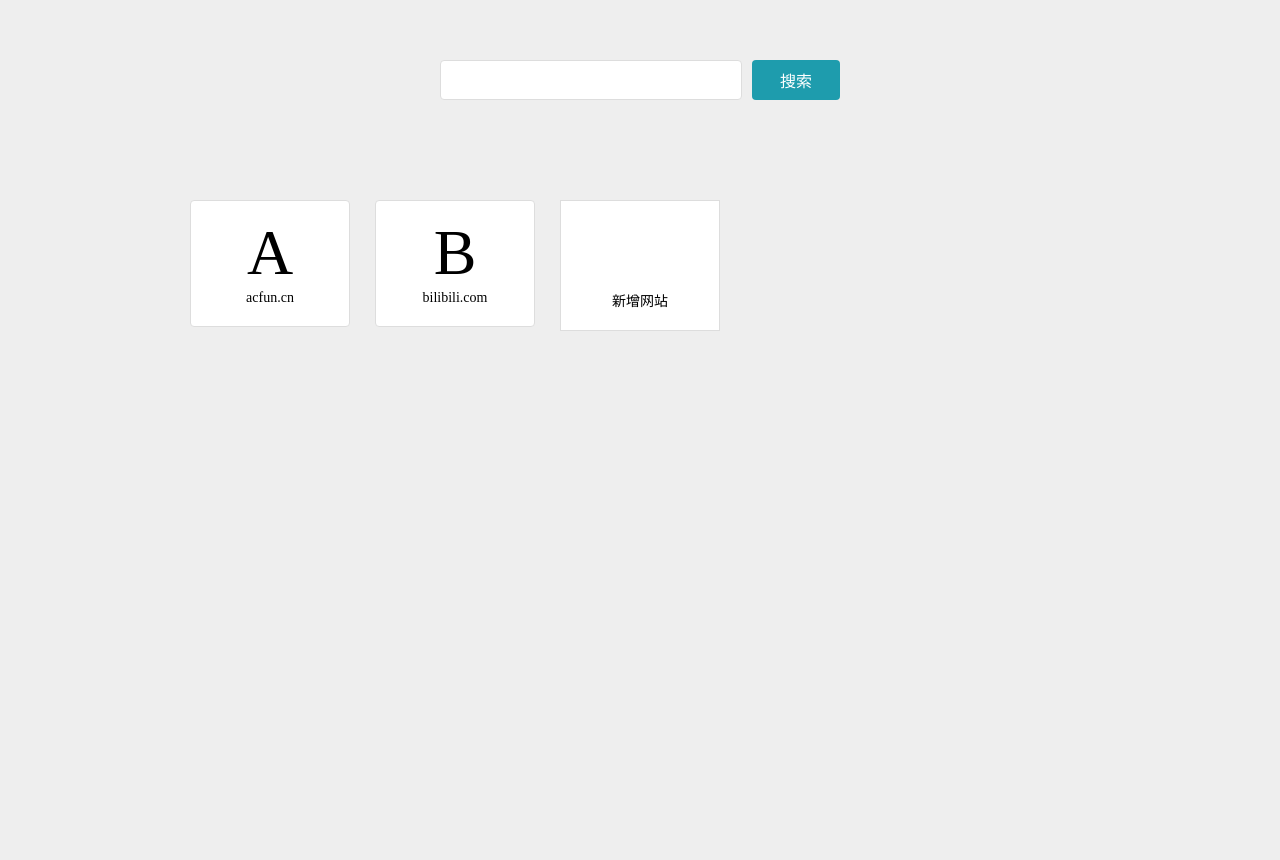
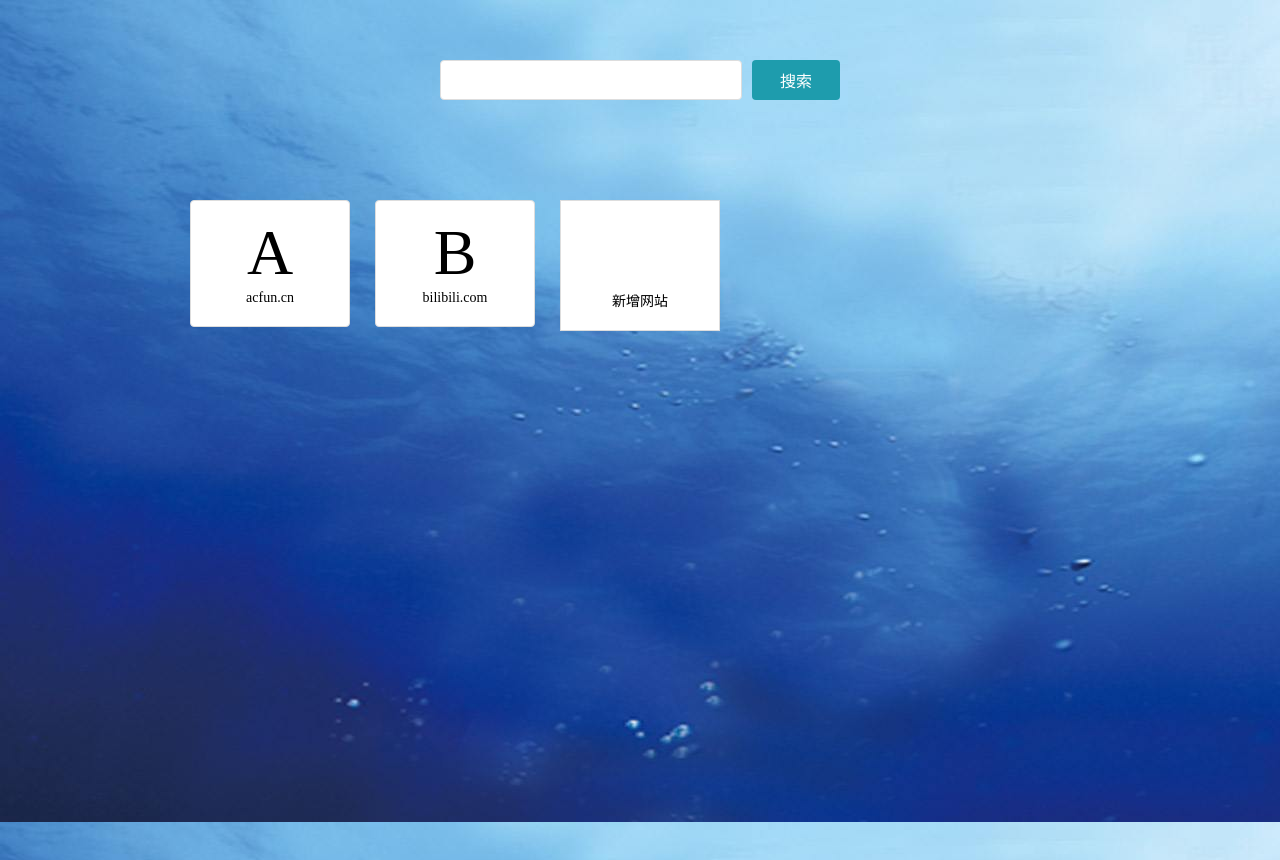
Before and after one commit to axdo/nav-1, a website: page src/index.html in a window 1280 px wide. Before the commit the page ends 800 px from the top, so only its background shows below. Drawn offline with nearby package versions, Linux system fonts and the light colour scheme.

Commit message:
add background

```diff
--- a/src/style.css
+++ b/src/style.css
@@ -11,7 +11,10 @@ img{max-width: 100%; max-height: 100%;}
 
 /*style*/
 body{
-    background: #eee;
+    /* background: #eee; */
+    min-width: 100vw;
+    min-height: 100vh;
+    background: url('./images/bg.jpg');
 }
 
 .globalHeader{
```
Also changed, not shown: dist/bg.2b84b597.jpg (added), dist/index.html, src/images/bg.jpg (added), 4 other files.
